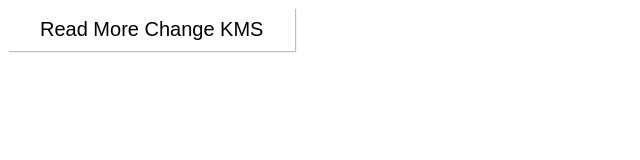
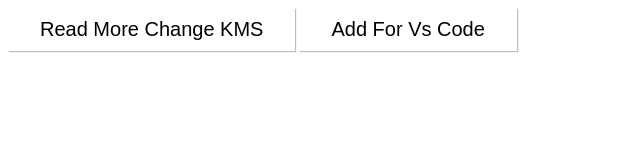
Before and after one commit to ThinThiriHlaing/Day6, a plain HTML site: page index.html in a window 1280 px wide. Shown: the whole page, without its empty margins (0-640 px from the left). Drawn offline with Linux system fonts and the light colour scheme.

Commit message:
change from vs code
Signed-off-by: KaungMyatSoe11 <job.kaung30@gmail.com>

```diff
--- a/index.html
+++ b/index.html
@@ -9,5 +9,6 @@
 </head>
 <body>
     <button id="btn-read">Read More Change KMS</button>
+    <button id="btn-read">Add For Vs Code</button>
 </body>
 </html>
```
